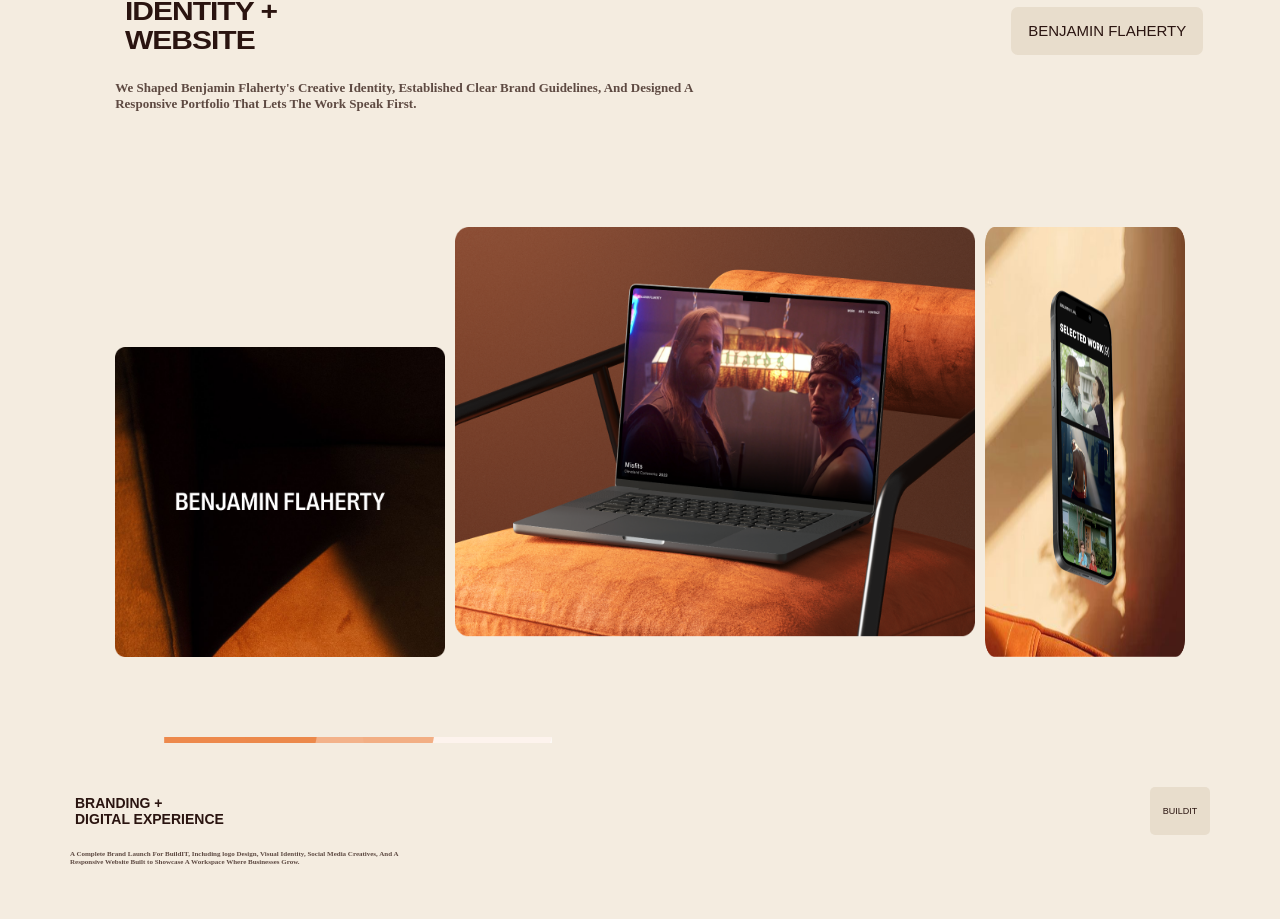
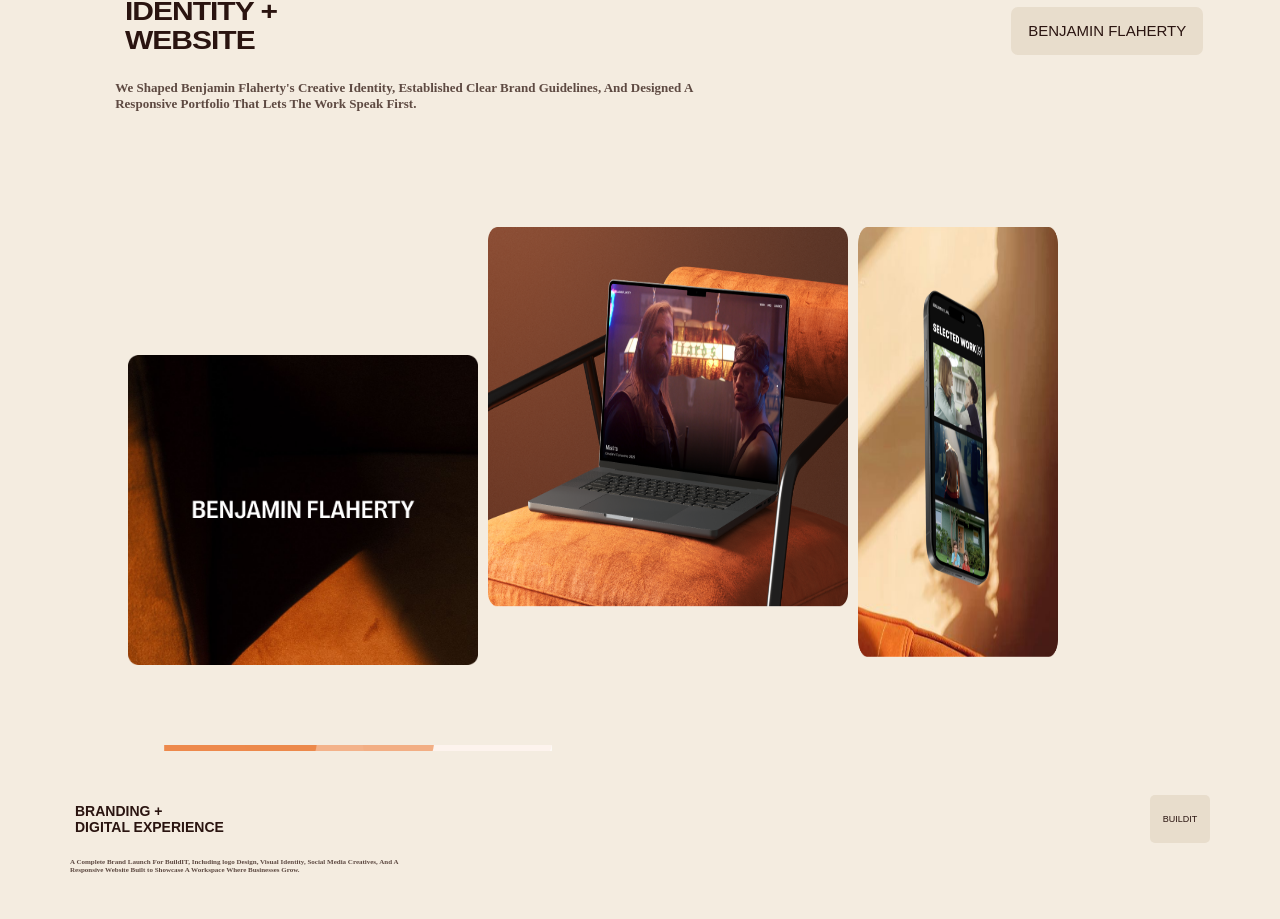
Before and after one commit to annaskhan-dev/RCHYstudio, a React (Vite) app: page / in a window 1280 px wide. Shown: the part 2853-3772 px from the top of the page. Built offline with nearby package versions, Linux system fonts and the light colour scheme.

Commit message:
fix: add safety check for logs map and dynamic API URL

```diff
--- a/src/components/benjamin.module.css
+++ b/src/components/benjamin.module.css
@@ -65,19 +65,19 @@ body {
   margin-top: 35px;
   display: flex;
   gap: 10px;
-  margin-left: 9vw;
+  margin-left: 10vw;
 
 }
 .image1 {
-  width: 330px;
+  width: 350px;
   height: 310px;
   border-radius: 2px;
-  margin-top: 25vh;
+  margin-top: 26vh;
 }
 
 .image2 {
-  height: 410px;
-  width: 520px;
+  height: 380px;
+  width: 360px;
   border-radius: 0.2px;
   margin-top:10vh ;
 }
```
